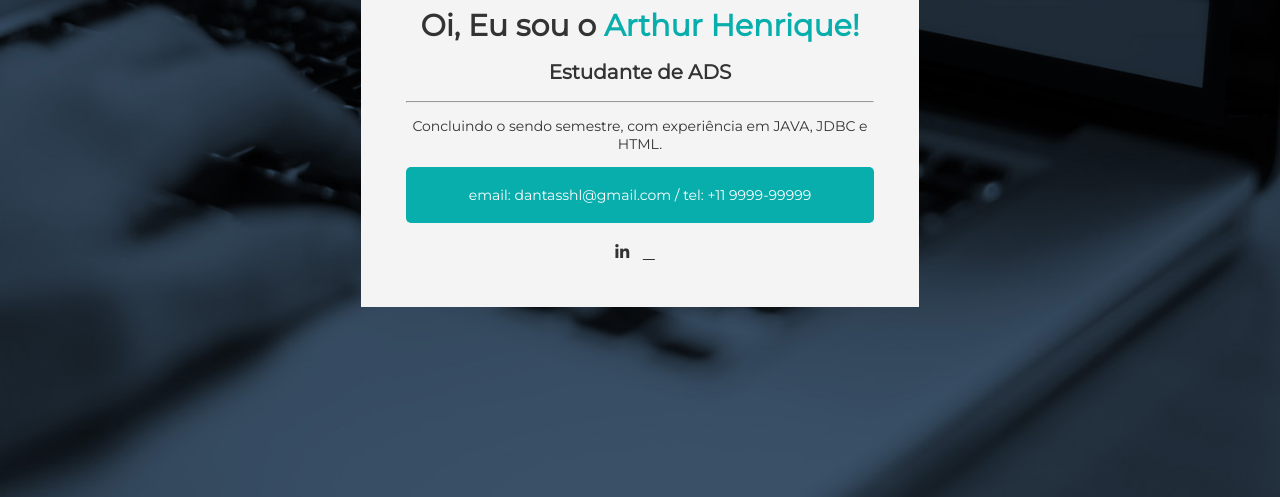
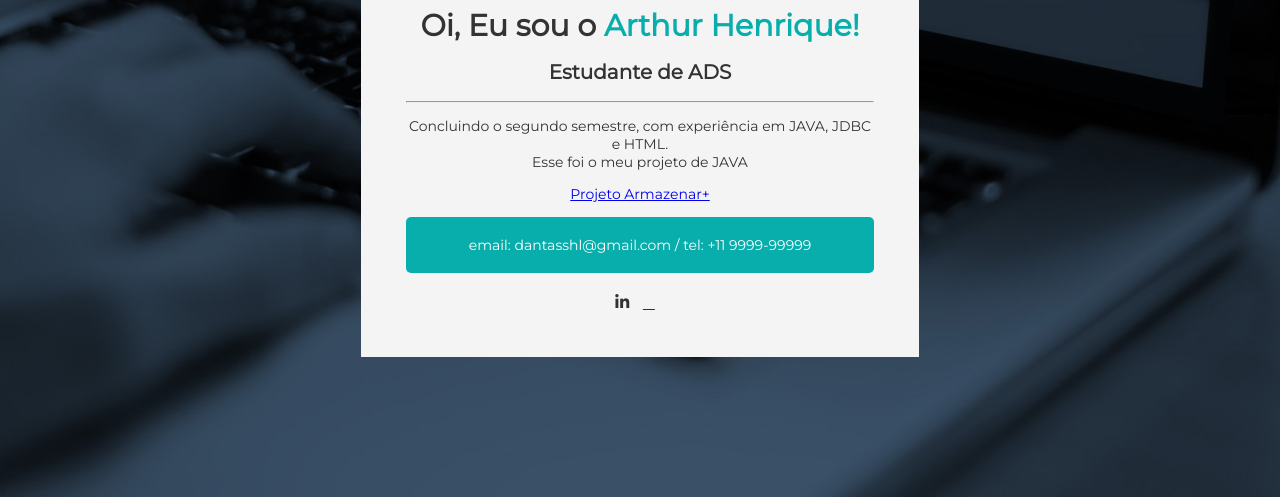
Before and after one commit to Lamps04/Card, a plain HTML site: page index.html in a window 1280 px wide. Shown: the part 303-800 px from the top of the page. Drawn offline with Linux system fonts and the light colour scheme.

Commit message:
Update index.html

```diff
--- a/index.html
+++ b/index.html
@@ -17,10 +17,14 @@
         <div class="vcard-profile-description">
           <h1 class="profile-title">Oi, Eu sou o <span class="profile-title-color">Arthur Henrique!</span></h1>
           <h2 class="profile-subtitle">Estudante de ADS</h2>
-          <hr />
+          <hr/>
           <div class="vcard-profile-description-text">
             <p>
-              Concluindo o sendo semestre, com experiência em JAVA, JDBC e HTML.
+              Concluindo o segundo semestre, com experiência em JAVA, JDBC e HTML.
+              <br>Esse foi o meu projeto de JAVA
+              <p class="portifolio-link">
+                <a href="https://github.com/Lamps04/ArmazenarMais" target="_blank">Projeto Armazenar+</a>
+              </p>
             </p>
           </div>
           <div class="vcard-profile-description-contact">
```
